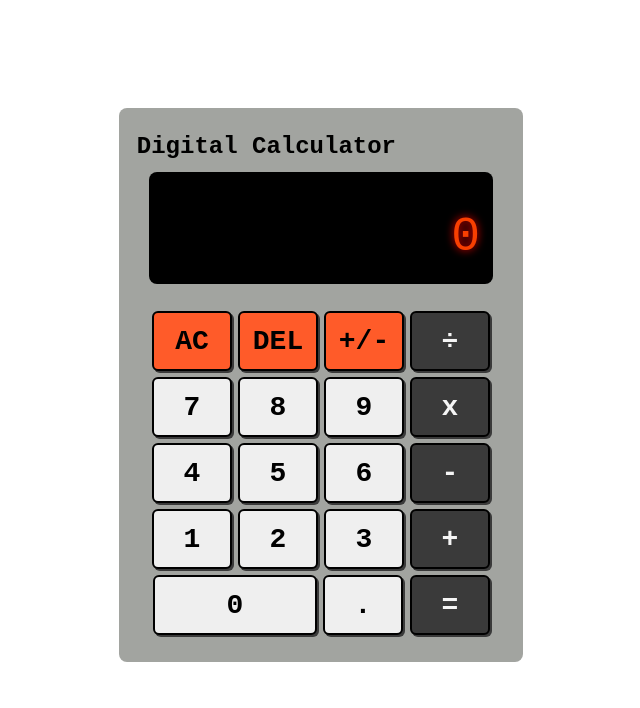
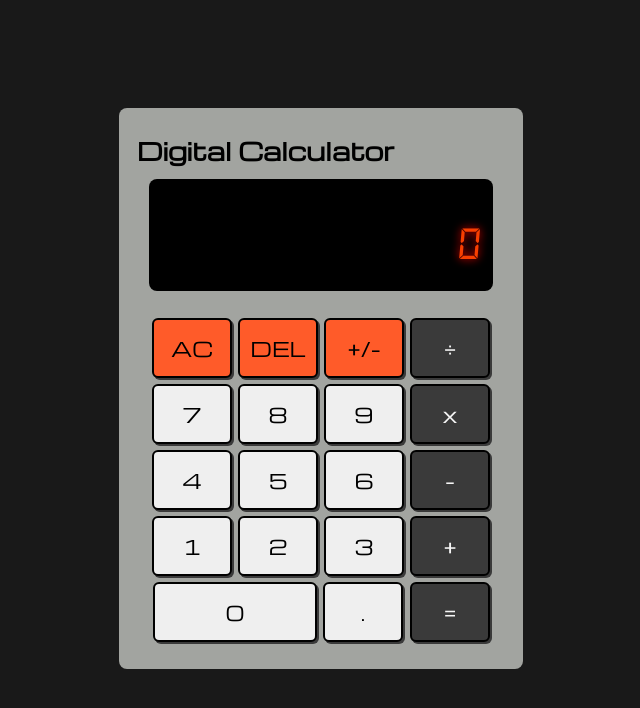
Before and after one commit to SakolkiatNr/Calculator, a plain HTML site: page index.html in a window 1280 px wide. Shown: the whole page, without its empty margins (319-959 px from the left). Drawn offline with nearby package versions, Linux system fonts and the light colour scheme.

Commit message:
Import fonts

```diff
--- a/script.js
+++ b/script.js
@@ -5,7 +5,7 @@ const operators = {
     divide:     function(a, b) { return a / b ;},
 }
 // set number display length
-let displayLength = 10;
+const displayLength = 12;
 
 function operate(a, b, operator) {
     let product = `${operator(a,b)}`;
--- a/style.css
+++ b/style.css
@@ -1,7 +1,15 @@
+@import url('https://fonts.googleapis.com/css2?family=Michroma&display=swap');
+
+@font-face {
+    font-family: ds-dgii;
+    src: url(/assets/fonts/DS-DIGII.TTF);
+}
+
 body {
     font-family: 'Courier New', Courier, monospace;
     display: flex;
     justify-content: center;
+    background-color: rgb(25, 25, 25);
 }
 
 .container {
@@ -17,7 +25,7 @@ body {
 }
 
 .logo {
-    font-family: ;
+    font-family: 'Michroma', sans-serif;
     font-size: 24px;
     font-weight: bold;
     align-self: flex-start;
@@ -42,6 +50,7 @@ body {
 }
 
 .number-display {
+    font-family: 'ds-dgii','Courier New', Courier, monospace;
     color: rgb(248, 63, 1);
     font-size: 48px;
     padding: 12px;
@@ -88,9 +97,8 @@ body {
 }
 
 button {
-    font-family: 'Courier New', Courier, monospace;
-    font-size: 28px;
-    font-weight: bold;
+    font-family: 'Michroma','Courier New', Courier, monospace;
+    font-size: 20px;
 
     width: 80px;
     height: 60px;
```
Also changed, not shown: assets/fonts/DS-DIGII.TTF (added).
